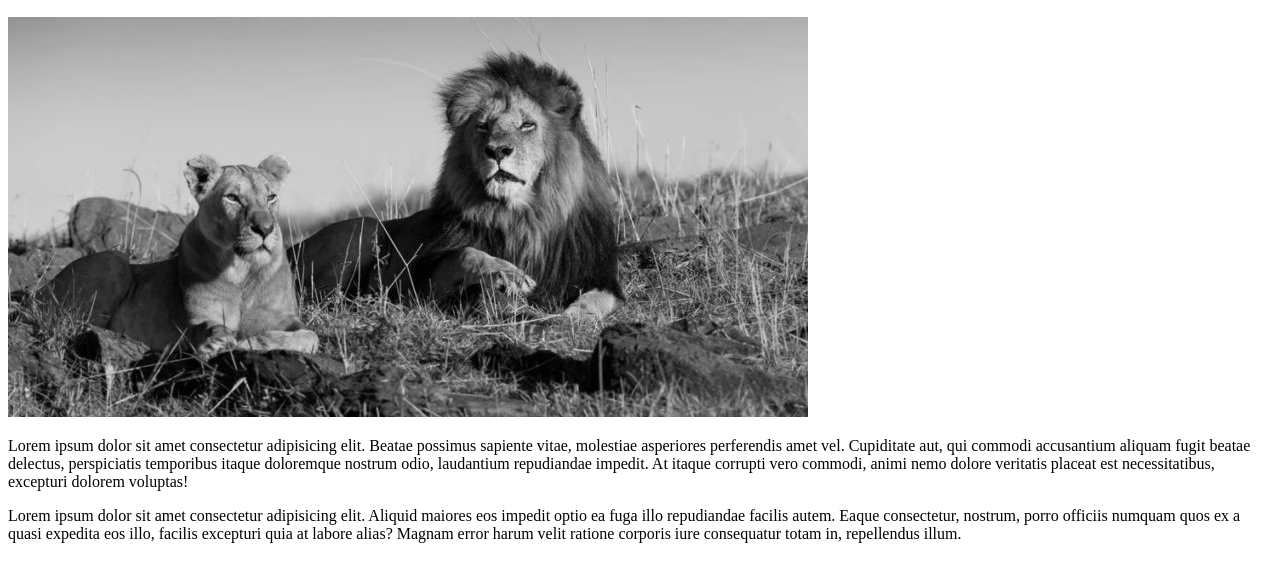
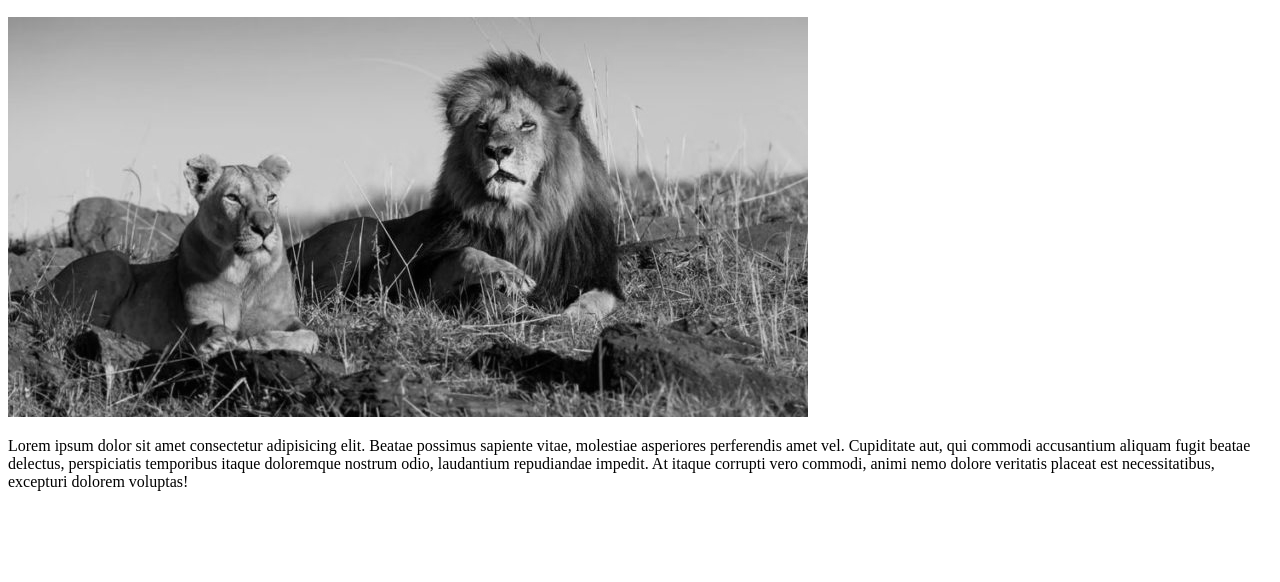
Before and after one commit to MarcosLEnrique/github, a plain HTML site: page index.html in a window 1280 px wide. Shown: the part 110-692 px from the top of the page. Drawn offline with Linux system fonts and the light colour scheme.

Commit message:
lo deje como estaba

```diff
--- a/index.html
+++ b/index.html
@@ -21,11 +21,5 @@
             </p>
         </article>
     </section>
-    <aside>
-        <p>
-            Lorem ipsum dolor sit amet consectetur adipisicing elit. Aliquid maiores eos impedit optio ea fuga illo repudiandae facilis autem. Eaque consectetur, nostrum, porro officiis numquam quos ex a quasi expedita eos illo, facilis excepturi quia at labore alias? Magnam error harum velit ratione corporis iure consequatur totam in, repellendus illum.
-
-        </p>
-    </aside>
 </body>
 </html>
```
